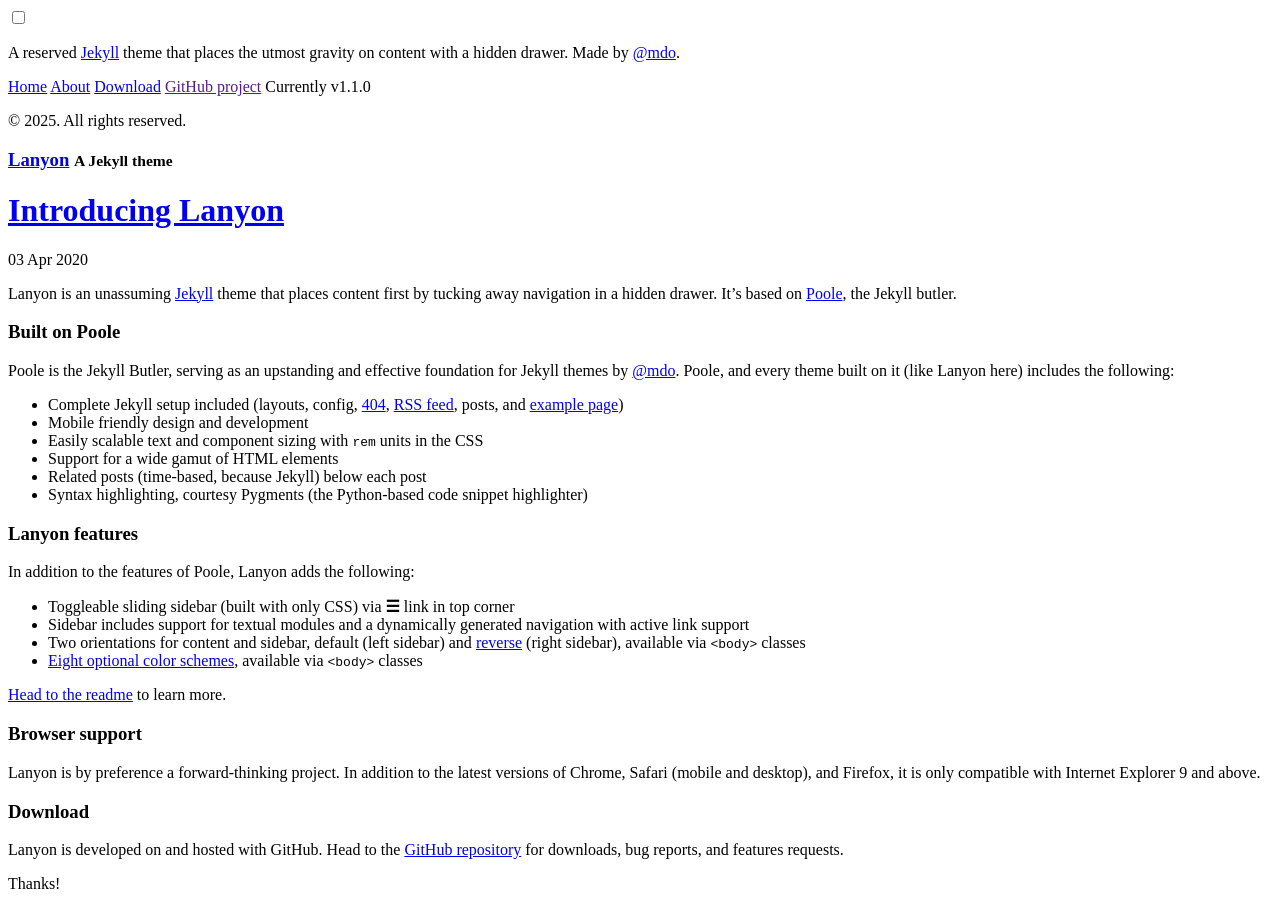
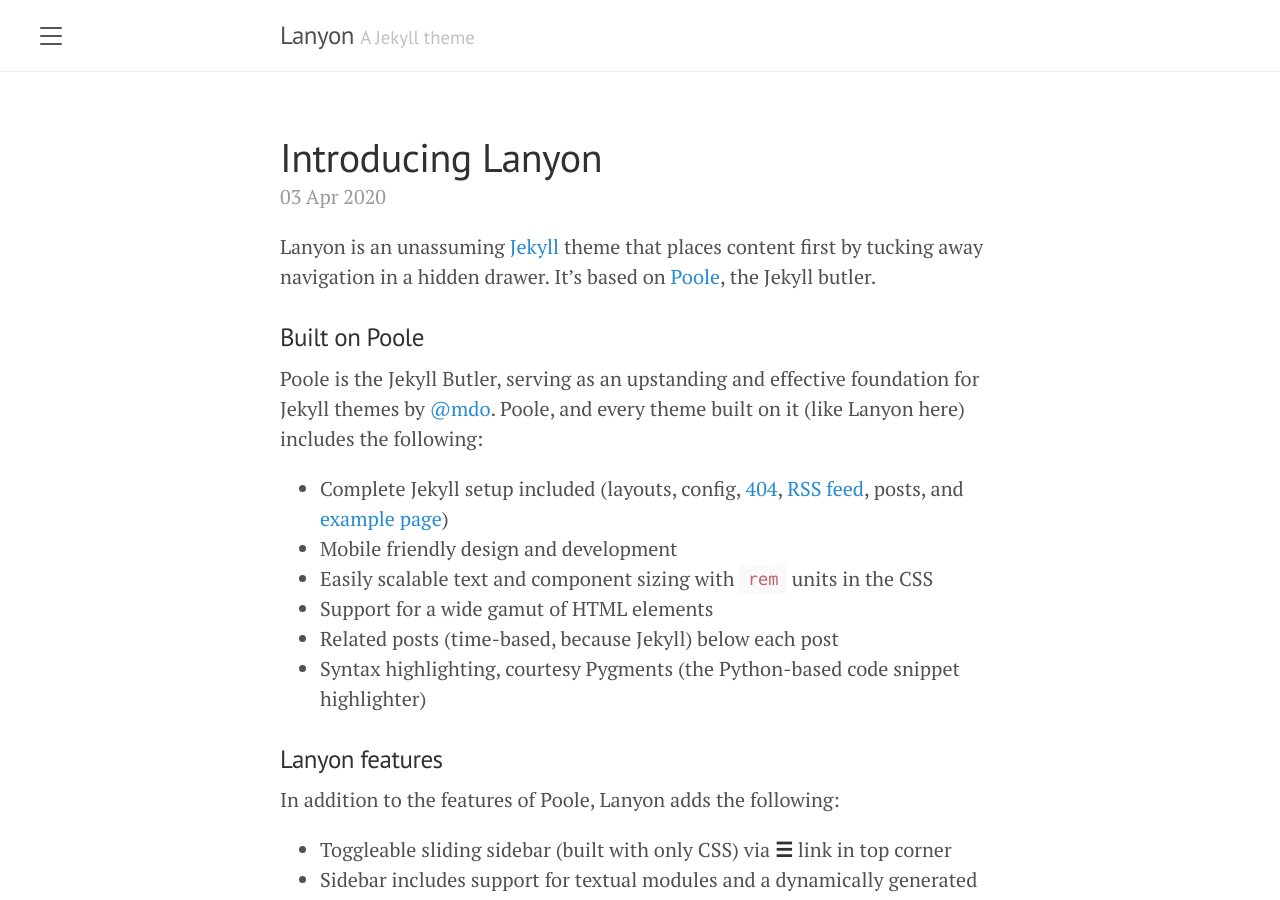
Before and after one commit to CvZaa/cvzaa.github.io, a Jekyll site: the page built from index.html, in a window 1280 px wide and 900 px high. Built offline with Jekyll 4.4.1, drawn with Linux system fonts in a browser that asks for light colours; the list of posts is cut into pages by our own code; part of the change alters nothing that is shown.

Commit message:
Update _config.yml

```diff
--- a/_config.yml
+++ b/_config.yml
@@ -2,7 +2,7 @@
 title:               Lanyon
 tagline:             'A Jekyll theme'
 description:         'A reserved <a href="https://jekyllrb.com" target="_blank">Jekyll</a> theme that places the utmost gravity on content with a hidden drawer. Made by <a href="https://twitter.com/mdo" target="_blank">@mdo</a>.'
-baseurl:             'https://cvzaa.github.io/poole/'
+baseurl:             ''
 paginate:            5
 permalink:           pretty
 remote-theme: poole/lanyon
```
